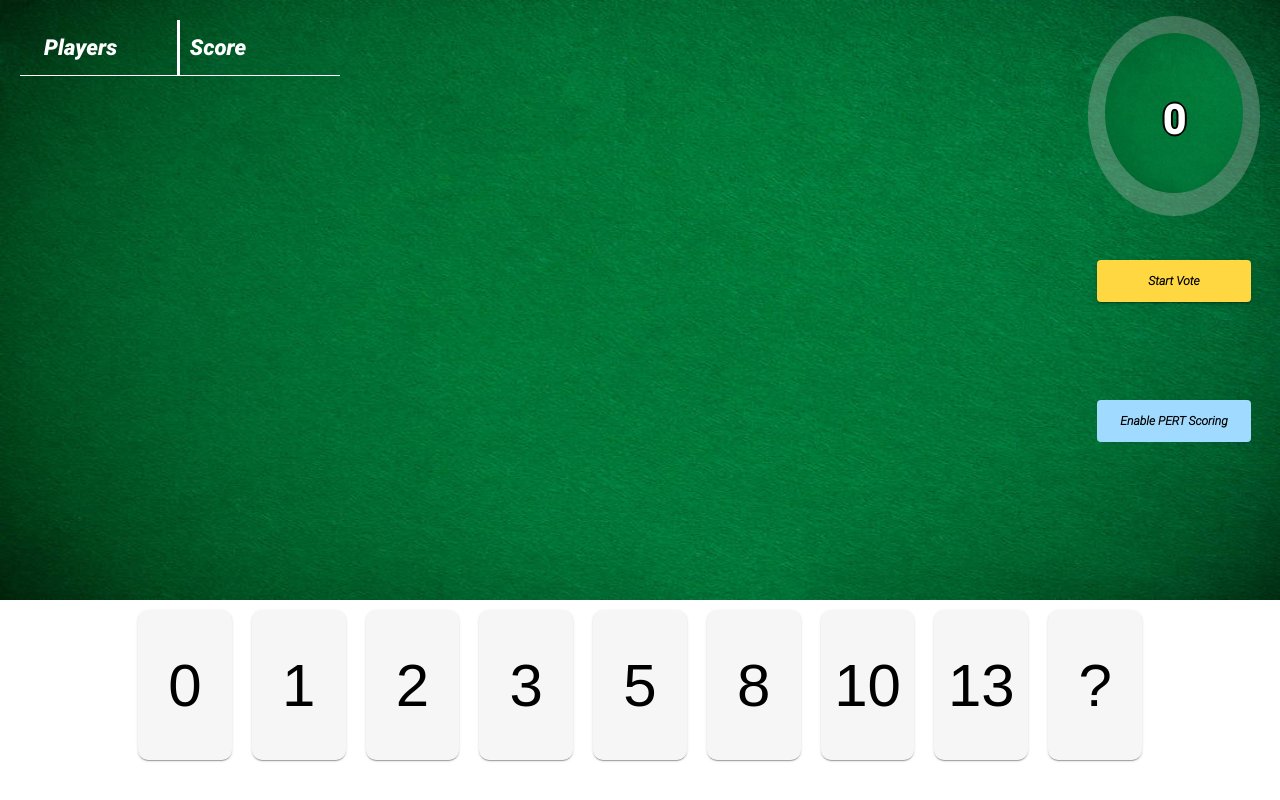
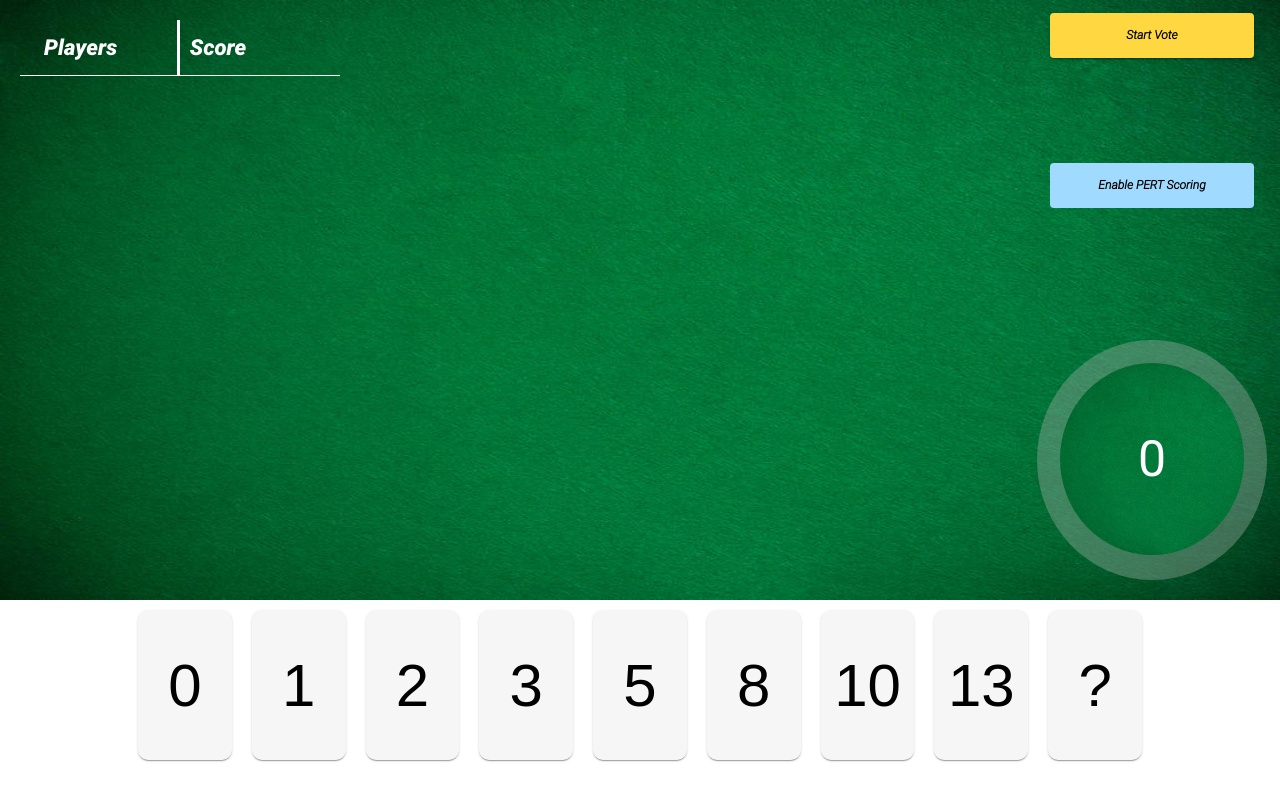
Before and after one commit to adriankelsey/planning-poker, an Angular app: page /table in a window 1280 px wide. Built offline with nearby package versions, Linux system fonts and the light colour scheme; no server answers.

Commit message:
adjust ui

```diff
--- a/src/app/average-scores-component/average-scores.component.html
+++ b/src/app/average-scores-component/average-scores.component.html
@@ -1,5 +1,3 @@
 <body #main id="main" class="main">
-  <div #progress id="progress" class="average">
-    <h1>{{ averageProgress.getValue() }}</h1>
-  </div>
+	<div #progress id="progress" class="average" [attr.data-heading]="averageProgress.getValue()"></div>
 </body>
--- a/src/app/average-scores-component/average-scores.component.scss
+++ b/src/app/average-scores-component/average-scores.component.scss
@@ -4,14 +4,6 @@
 	align-items: center;
 	width: 100%;
 	height: 100%;
-}
-
-// 1920 x 1080
-h1 {
-  position: absolute;
-  font-size: 40px;
-  bottom: 45px;
-  text-shadow: 2px 0 0 #000, 0 -2px 0 #000, 0 2px 0 #000, -2px 0 0 #000;
 }
 
 .average {
@@ -24,7 +16,11 @@ h1 {
 }
 
 .average::before {
-  content: "";
+	content: attr(data-heading);
+	font-size: 50px;
+	display: flex;
+	justify-content: center;
+	align-items: center;
 	margin-top: 10%;
 	width: 80%;
 	height: 80%;
--- a/src/app/main-component/main.component.html
+++ b/src/app/main-component/main.component.html
@@ -3,6 +3,7 @@
 		<div class="table">
 			<img class="poker-table" src="/assets/poker-table-cloth.png" />
 		</div>
+		<div class="sidebar">
 			<div class="controls">
 				<div class="standard-controls">
 					<!-- start vote button -->
@@ -54,9 +55,10 @@
 					<button mat-flat-button class="enable-pert" (click)="enableOrDisablePert()">{{ getEnablePertLabel() }}</button>
 				</div>
 			</div>
-	</div>
 			<div *ngIf="(enablePert$ | async) === false" #averageScore id="averageScore" class="average-score">
 				<app-average-scores></app-average-scores>
+			</div>
+		</div>
 	</div>
 	<div class="menu">
 		<app-menu></app-menu>
--- a/src/app/main-component/main.component.scss
+++ b/src/app/main-component/main.component.scss
@@ -95,35 +95,36 @@
 	align-self: center;
 }
 
-.voting-phase-banner {
+.sidebar {
 	position: absolute;
-	bottom: 93%;
-	width: 60%;
-	display: flex;
-	justify-content: center;
+	right: 0;
+	width: 20%;
+	height: 75%;
 }
 
 .average-score {
-	width: 15%;
-	height: 25%;
+	display: flexbox;
+	justify-content: center;
+	align-items: center;
 	position: absolute;
+	bottom: 0;
+	width: 100%;
+	height: 40%;
 	color: white;
-	margin-right: 10px;
-	margin-top: 1rem;
-	top: 0;
-	right: 0;
 	background-color: rgba(255, 145, 0, 0);
+	margin-bottom: 20px;
 }
 
 .controls {
+	margin-top: 5%;
 	position: absolute;
 	display: flex;
 	flex-direction: column;
 	right: 0;
-	margin-top: 200px;
-	margin-right: 10px;
-	width: 15%;
-	height: 35%;
+	top: 0;
+
+	width: 100%;
+	height: 50%;
 }
 
 .standard-controls,
```
Lines whose indentation alone changed are shown as unchanged.
